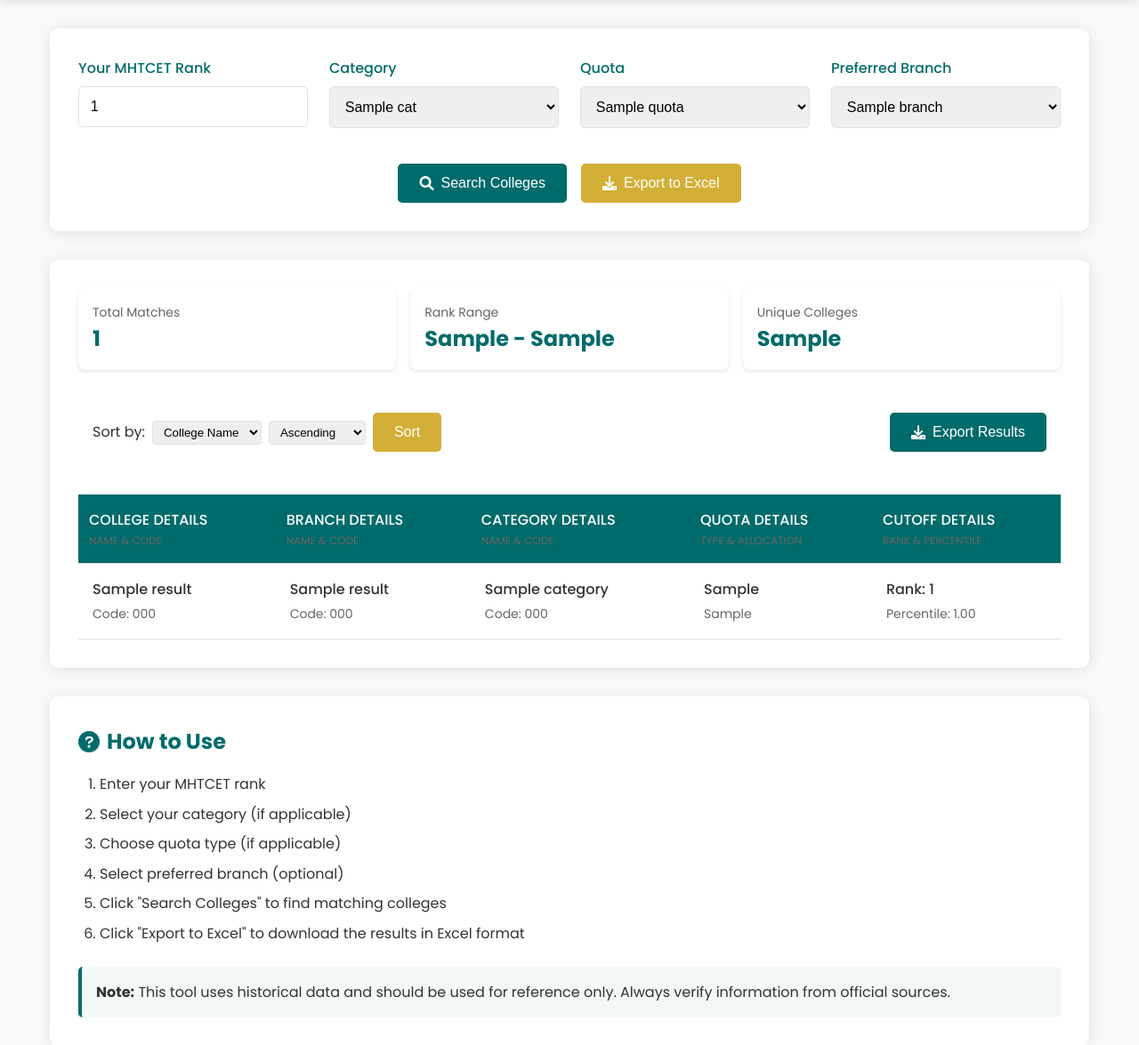
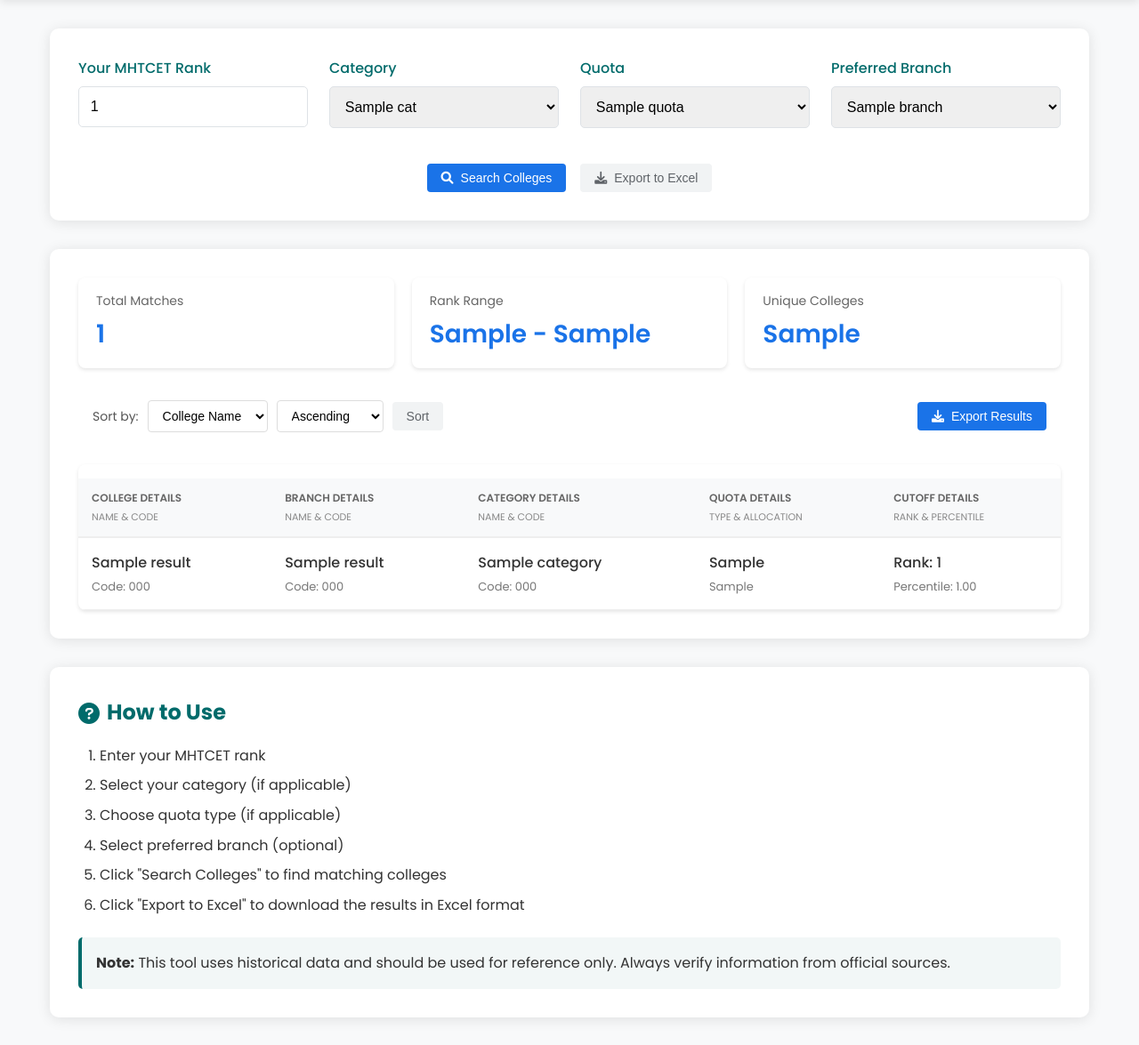
Before and after one commit to JARAWA/NextStepint, a FastAPI app: template josaa-service/templates/index.html in a window 1280 px wide. Shown: the part 113-1288 px from the top of the page at 89% size. Run offline with FastAPI, Linux system fonts and the light colour scheme; the template is opened without the code that fills it: most values are stand-ins (such as "Sample title", 1, 10 or a date in 2020).

Commit message:
Update main.css

```diff
--- a/mhtcet-service/static/css/main.css
+++ b/mhtcet-service/static/css/main.css
@@ -511,3 +511,129 @@
         flex-wrap: wrap;
     }
 }
+
+/* Stats Grid */
+.stats-grid {
+    display: flex;
+    justify-content: space-between;
+    gap: 20px;
+    margin-bottom: 20px;
+}
+
+.stat-card {
+    flex: 1;
+    background-color: #fff;
+    border-radius: 8px;
+    padding: 15px 20px;
+    box-shadow: 0 2px 4px rgba(0, 0, 0, 0.1);
+}
+
+.stat-label {
+    font-size: 14px;
+    color: #666;
+    margin-bottom: 5px;
+}
+
+.stat-value {
+    font-size: 28px;
+    font-weight: 600;
+    color: #1a73e8;
+}
+
+/* Table Controls */
+.table-controls {
+    display: flex;
+    justify-content: space-between;
+    align-items: center;
+    margin-bottom: 20px;
+}
+
+.sort-controls {
+    display: flex;
+    align-items: center;
+    gap: 10px;
+}
+
+.sort-controls label {
+    font-size: 14px;
+    color: #555;
+}
+
+.sort-controls select {
+    padding: 8px 12px;
+    border: 1px solid #ddd;
+    border-radius: 4px;
+    background-color: #fff;
+    font-size: 14px;
+}
+
+/* Results Table */
+.results-table-container {
+    overflow-x: auto;
+    background-color: #fff;
+    border-radius: 8px;
+    box-shadow: 0 2px 4px rgba(0, 0, 0, 0.1);
+}
+
+.results-table {
+    width: 100%;
+    border-collapse: collapse;
+}
+
+.results-table th {
+    background-color: #f8f9fa;
+    padding: 12px 15px;
+    text-align: left;
+    font-weight: 600;
+    color: #666;
+    border-bottom: 2px solid #eee;
+    font-size: 12px;
+    text-transform: uppercase;
+}
+
+.th-subtitle {
+    font-size: 11px;
+    color: #888;
+    margin-top: 4px;
+    font-weight: normal;
+}
+
+.results-table td {
+    padding: 15px;
+    border-bottom: 1px solid #eee;
+    vertical-align: top;
+}
+
+.cell-main {
+    font-weight: 500;
+    margin-bottom: 4px;
+    color: #333;
+}
+
+.cell-sub {
+    font-size: 13px;
+    color: #777;
+}
+
+/* Button Styles */
+.btn {
+    padding: 8px 16px;
+    border-radius: 4px;
+    font-size: 14px;
+    font-weight: 500;
+    cursor: pointer;
+    border: none;
+    display: inline-flex;
+    align-items: center;
+    gap: 8px;
+}
+
+.btn.primary {
+    background-color: #1a73e8;
+    color: white;
+}
+
+.btn.secondary {
+    background-color: #f1f3f4;
+    color: #5f6368;
+}
```
